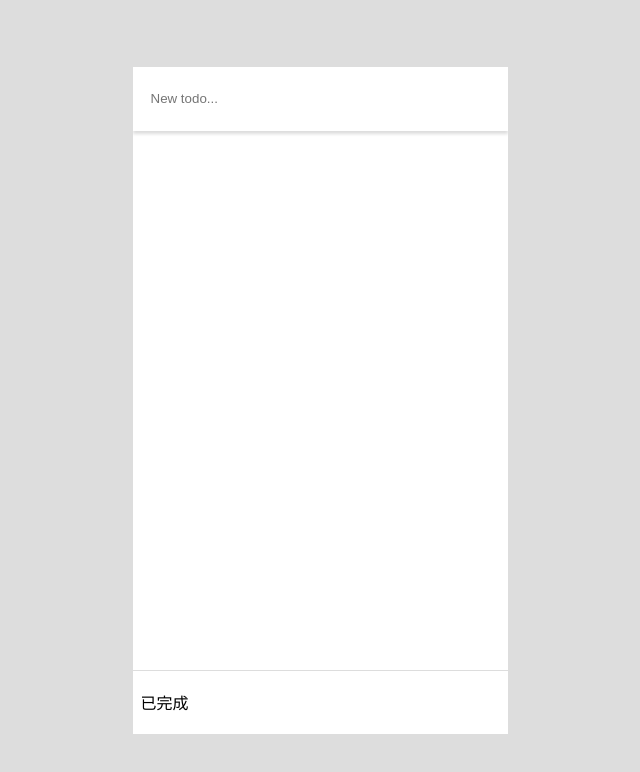
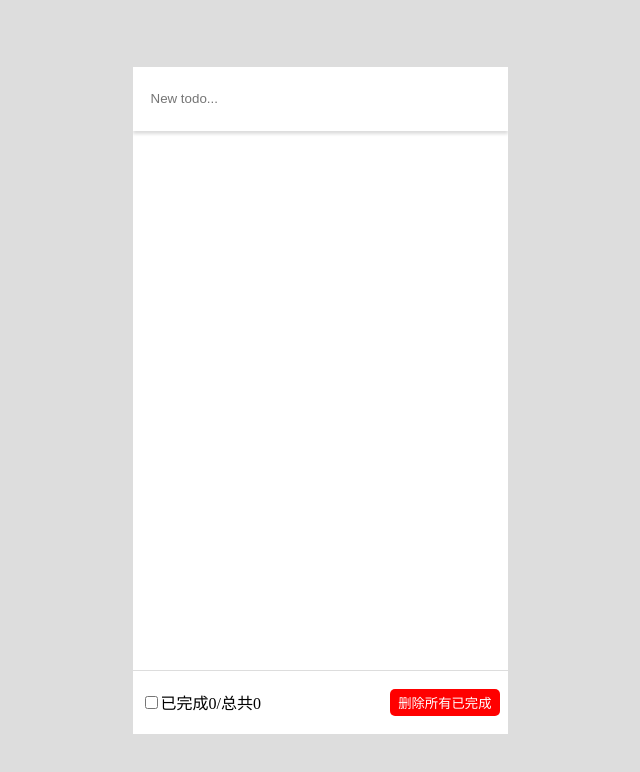
Before and after one commit to WuYunYung/react-todo, a React (Create React App) app: page / in a window 1280 px wide. Shown: the top 772 px of the page, without its empty margins (320-960 px from the left). Built offline with nearby package versions, Linux system fonts and the light colour scheme.

Commit message:
feat: 完成底栏功能及各组件props限制

```diff
--- a/package.json
+++ b/package.json
@@ -7,6 +7,7 @@
     "@testing-library/react": "^11.1.0",
     "@testing-library/user-event": "^12.1.10",
     "nanoid": "^3.1.25",
+    "prop-types": "^15.7.2",
     "react": "^17.0.2",
     "react-dom": "^17.0.2",
     "react-scripts": "4.0.3",
--- a/src/App.jsx
+++ b/src/App.jsx
@@ -35,18 +35,38 @@ export default class App extends Component {
     })
   }
 
+  deleteAllDoneTodo = () => {
+    this.setState({
+      todos: this.state.todos.filter(todo => !todo.done)
+    })
+  }
+
+  changeAllTodoStatus = (done) => {
+    this.setState({
+      todos: this.state.todos.map(todo => {
+        return { ...todo, done }
+      })
+    })
+  }
+
   render() {
+    const { state, addTodo, updateTodo, deleteTodo } = this
+    const { todos } = state
     return (
       <div id="app">
-        <Header addTodo={this.addTodo} />
+        <Header addTodo={addTodo} />
         <main>
           <List
-            todos={this.state.todos}
-            updateTodo={this.updateTodo}
-            deleteTodo={this.deleteTodo}
+            todos={todos}
+            updateTodo={updateTodo}
+            deleteTodo={deleteTodo}
           />
         </main>
-        <Footer />
+        <Footer
+          todos={todos}
+          deleteAllDoneTodo={this.deleteAllDoneTodo}
+          changeAllTodoStatus={this.changeAllTodoStatus}
+        />
       </div>
     )
   }
--- a/src/Footer/index.css
+++ /dev/null
@@ -1,7 +0,0 @@
-.footer{
-  border-top: 1px solid #ddd;
-  display: flex;
-  align-items: center;
-  padding: 8px;
-  box-sizing: border-box;
-}
--- a/src/Footer/index.jsx
+++ b/src/Footer/index.jsx
@@ -1,12 +1,63 @@
 import React, { Component } from 'react'
-import './index.css'
+import propTypes from 'prop-types'
+import styled from 'styled-components'
+
+const MsFooter = styled.footer`
+  border-top: 1px solid #ddd;
+  display: flex;
+  align-items: center;
+  padding: 8px;
+  box-sizing: border-box;
+  & > p{
+    flex-grow:1;
+  }
+`
+
+const MsButton = styled.button`
+  background: #f00;
+  border:none;
+  border-radius:5px;
+  color:#fff;
+  padding:4px 8px;
+`
 
 export default class Footer extends Component {
+
+  static propTypes = {
+    todos: propTypes.array.isRequired,
+    deleteAllDoneTodo: propTypes.func.isRequired,
+    changeAllTodoStatus: propTypes.func.isRequired
+  }
+
+  handleClick = () => {
+    if (!window.confirm('请确认是否删除所有已完成todo？')) return
+    this.props.deleteAllDoneTodo()
+  }
+
+  handleChange = (e) => {
+    const { checked } = e.target
+    this.props.changeAllTodoStatus(checked)
+  }
+
   render() {
+
+    const { todos } = this.props
+
+    const todos_count = todos.length
+
+    const done_count = todos.reduce((acc, cur) => {
+      if (cur.done) return acc + 1
+      return acc
+    }, 0)
+
+    const isAllDone = todos_count !== 0 && done_count === todos_count
+
     return (
-      <footer className="footer">
-        已完成
-      </footer>
+      <MsFooter className="footer">
+        <input type="checkbox" onChange={this.handleChange} checked={isAllDone} />
+        <p>已完成{done_count}/总共{todos_count}</p>
+        <MsButton onClick={this.handleClick}>删除所有已完成</MsButton>
+      </MsFooter>
     )
   }
 }
--- a/src/Header/index.jsx
+++ b/src/Header/index.jsx
@@ -1,4 +1,5 @@
 import React, { Component } from 'react'
+import propTypes from 'prop-types'
 import styled from 'styled-components'
 import { nanoid } from 'nanoid'
 
@@ -19,6 +20,10 @@ const StyledInput = styled.input`
 `
 
 export default class Header extends Component {
+
+  static propTypes = {
+    addTodo: propTypes.func.isRequired
+  }
 
   handleEnter = async e => {
     const { keyCode, target } = e
--- a/src/Item/index.jsx
+++ b/src/Item/index.jsx
@@ -1,4 +1,5 @@
 import React, { Component } from 'react'
+import propTypes from 'prop-types'
 import styled from 'styled-components'
 
 const Item = styled.li`
@@ -32,6 +33,12 @@ const TextBtn = styled.button`
 
 export default class index extends Component {
 
+  static propTypes = {
+    id: propTypes.string.isRequired,
+    updateTodo: propTypes.func.isRequired,
+    done: propTypes.bool.isRequired
+  }
+
   state = {
     show: false
   }
@@ -52,22 +59,23 @@ export default class index extends Component {
 
   handleClick = () => {
     const { deleteTodo, id } = this.props
+    if (!window.confirm('是否确认删除?')) return
     deleteTodo(id)
   }
 
   render() {
     const { show } = this.state
-    const { content } = this.props
+    const { content, done } = this.props
     return (
       <Item
         onMouseEnter={this.handleMouse(true)}
         onMouseLeave={this.handleMouse(false)}
       >
         <Label>
-          <input type="checkbox" onChange={this.handleChange} />
+          <input type="checkbox" onChange={this.handleChange} checked={done} />
           <span>{content}</span>
         </Label>
-        {show ? <TextBtn onClick={this.handleClick }/> : ''}
+        {show ? <TextBtn onClick={this.handleClick} /> : ''}
       </Item>
     )
   }
--- a/src/List/index.jsx
+++ b/src/List/index.jsx
@@ -1,4 +1,5 @@
 import React, { Component } from 'react'
+import propTypes from 'prop-types'
 import styled from 'styled-components'
 import Item from '../Item'
 
@@ -10,6 +11,13 @@ const StyleList = styled.ul`
 `
 
 export default class List extends Component {
+
+  static propTypes = {
+    todos: propTypes.array.isRequired,
+    updateTodo: propTypes.func.isRequired,
+    deleteTodo: propTypes.func.isRequired
+  }
+
   render() {
     const { todos, updateTodo, deleteTodo } = this.props
     return (
```
Also changed, not shown: 1 other file (tests, documents, lock files or other folders).
